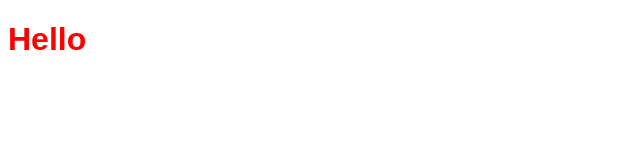
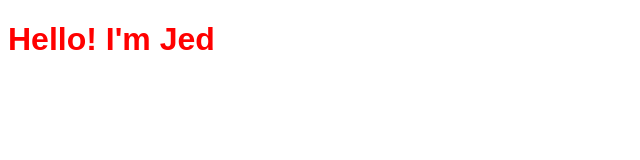
Before and after one commit to jeddausan/sample-web, a plain HTML site: page index.html in a window 1280 px wide. Shown: the whole page, without its empty margins (0-640 px from the left). Drawn offline with Linux system fonts and the light colour scheme.

Commit message:
added Jed

```diff
--- a/index.html
+++ b/index.html
@@ -8,7 +8,7 @@
 </head>
 <body>
     <div>
-        <h1 class="heading-hello">Hello</h1>
+        <h1 class="heading-hello">Hello! I'm Jed</h1>
     </div>
 </body>
 </html>
```
